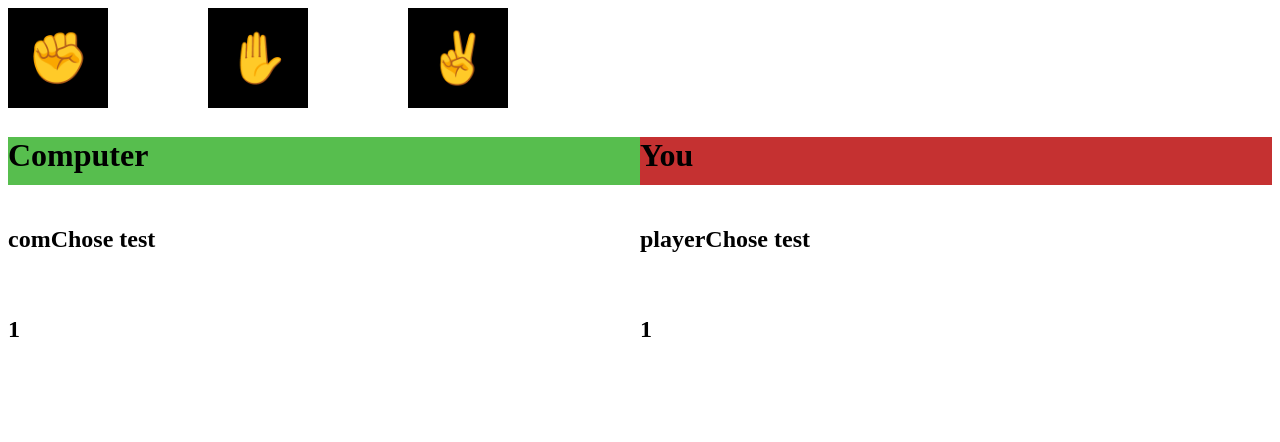
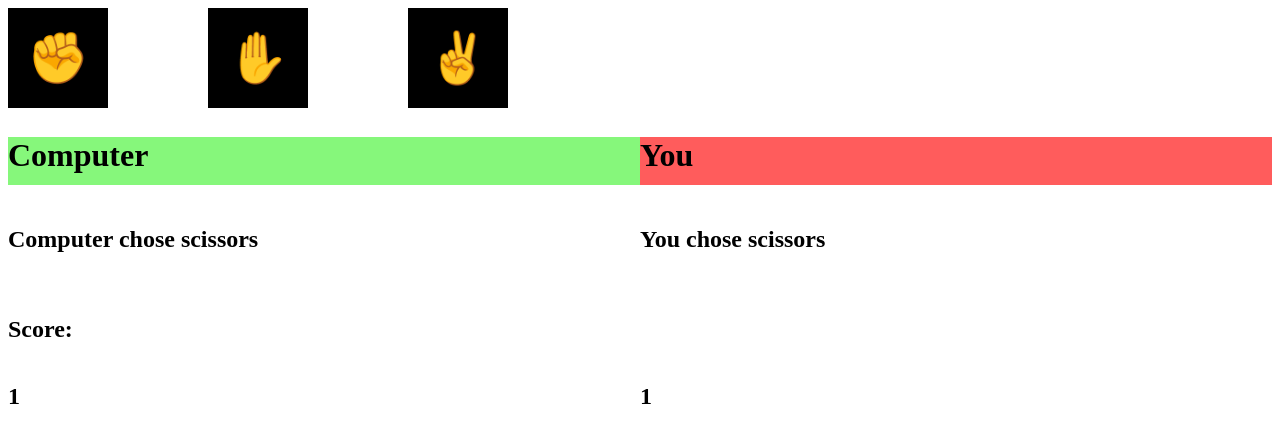
Before and after one commit to limcurly/rock-paper-scissors, a plain HTML site: page index.html in a window 1280 px wide. Both pictures are taken after a click on the button "✌️". Drawn offline with Linux system fonts and the light colour scheme.

Commit message:
fully functional rock paper scissors

```diff
--- a/index.html
+++ b/index.html
@@ -30,8 +30,11 @@
         <h1 id="com-count">Computer</h1>
         <h1 id="player-count">You</h1>
 
-        <h2 id="com-chose">comChose test</h2>
-        <h2 id="player-chose">playerChose test</h2>
+        <h2 id="com-chose"></h2>
+        <h2 id="player-chose"></h2>
+
+        <h2>Score:</h2>
+        <h2></h2>
 
         <h2 id="com-score"></h2>
         <h2 id="play-score"></h2>
--- a/mainscript.js
+++ b/mainscript.js
@@ -1,6 +1,7 @@
 let playerScore = 0;
 let comScore = 0;
-
+let comChose = document.getElementById('com-chose');
+let playerChose = document.getElementById('player-chose');
 
 
 
@@ -28,6 +29,8 @@ document.getElementById('rock').addEventListener('click', function(e) {
     const physplayscore = document.getElementById('play-score');
     physplayscore.textContent = playerScore;
 
+    playerChose.textContent = "You chose rock";
+
 });
 document.getElementById('paper').addEventListener('click', function(e) {
     console.log("paper");
@@ -39,6 +42,8 @@ document.getElementById('paper').addEventListener('click', function(e) {
     const physplayscore = document.getElementById('play-score');
     physplayscore.textContent = playerScore;
 
+    playerChose.textContent = "You chose paper";
+
 });
 document.getElementById('scissors').addEventListener('click', function(e) {
     console.log("scissors");
@@ -49,6 +54,8 @@ document.getElementById('scissors').addEventListener('click', function(e) {
 
     const physplayscore = document.getElementById('play-score');
     physplayscore.textContent = playerScore;
+
+    playerChose.textContent = "You chose scissors";
 });
 
 //plays a round with the players choice
@@ -56,7 +63,9 @@ function playRound(playerSelection) {
 
     computerSelection = computerPlay();
 
-    console.log("com chose " + computerSelection);
+    console.log(computerSelection);
+
+    comChose.textContent = "Computer chose " + computerSelection;
 
     // if nobody has reached 5, continue playing
     if (comScore < 4 && playerScore < 4) {
--- a/style.css
+++ b/style.css
@@ -35,9 +35,9 @@
 }
 
 #com-count {
-    background-color: rgb(87, 190, 78);
+    background-color: rgb(134, 247, 123);
 }
 
 #player-count {
-    background-color: rgb(197, 49, 49);
+    background-color: rgb(255, 92, 92);
 }
```
